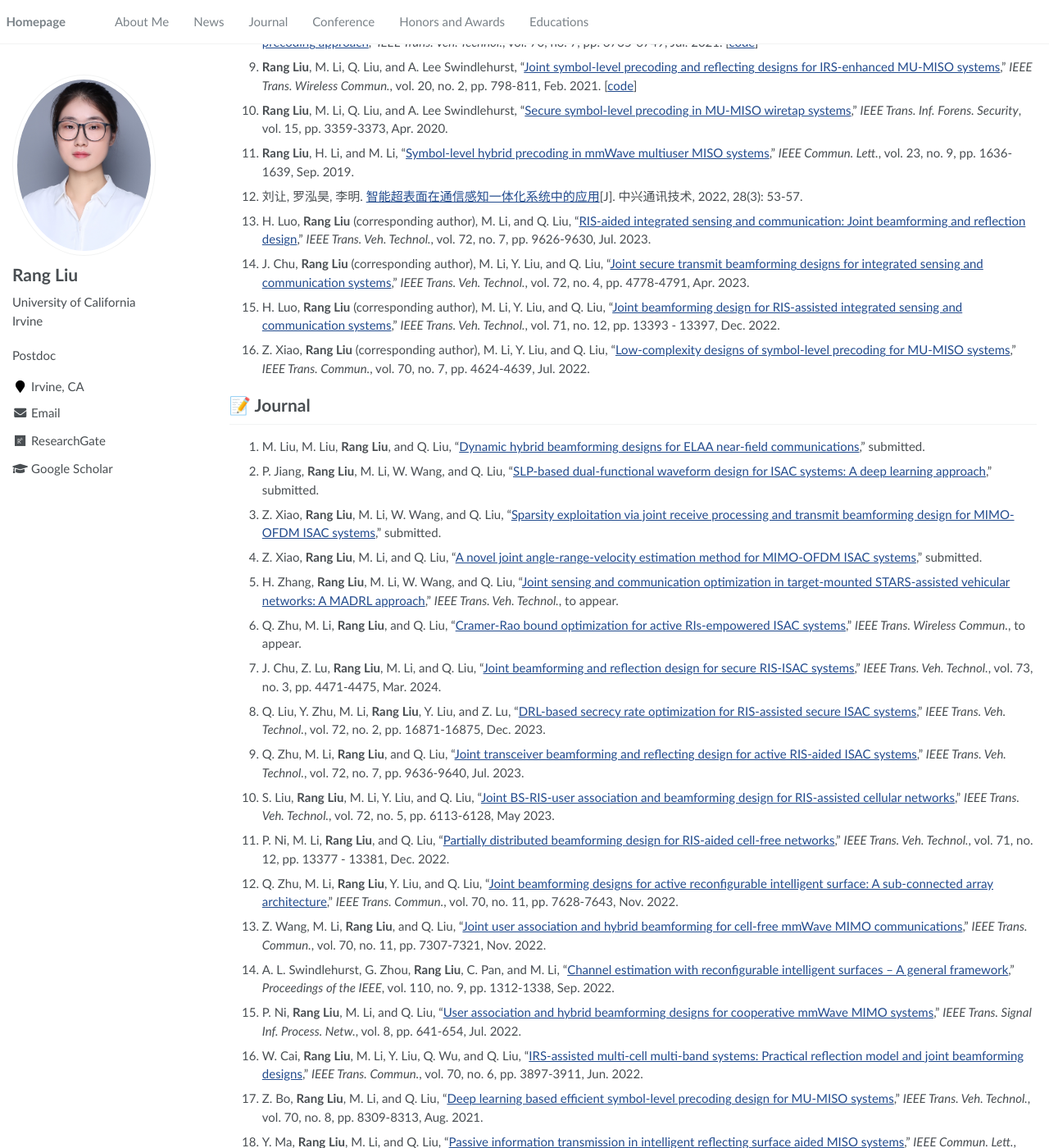
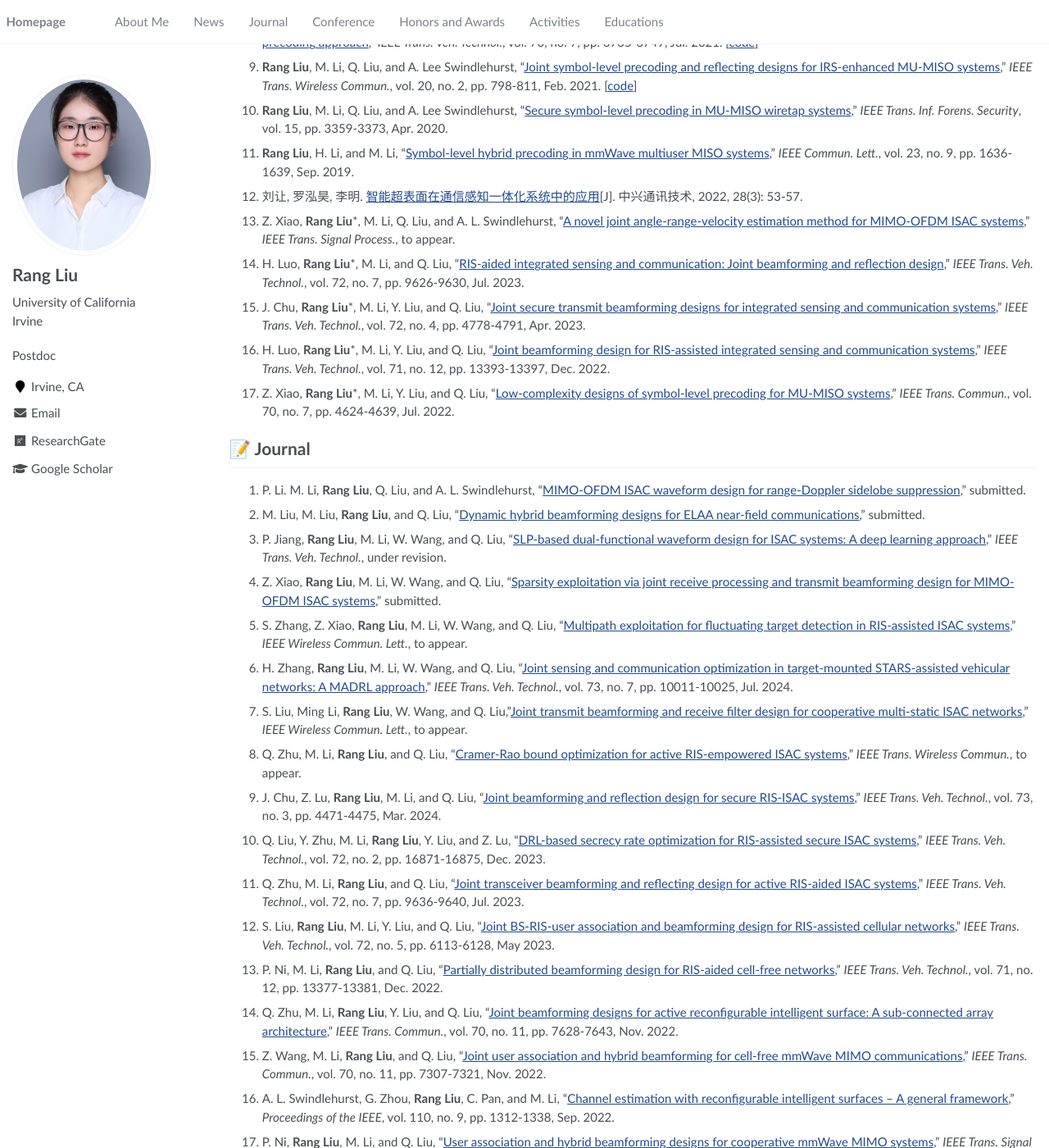
Before and after one commit to RangLiu0706/RangLiu0706.github.io, a Jekyll site: the page built from _pages/about.md, in a window 1280 px wide and 1400 px high, scrolled down 964 px. Shown: the whole window at 82% size. Built offline with Jekyll 4.4.1, drawn with Linux system fonts in a browser that asks for light colours; comment, search, counter and statistics services are not loaded; some of the changed text lies outside the part shown.

Commit message:
update0820

```diff
--- a/_data/navigation.yml
+++ b/_data/navigation.yml
@@ -15,5 +15,8 @@
   - title: "Honors and Awards"
     url: "/#-honors-and-awards"
 
+  - title: "Activities"
+    url: "/#-activities"
+
   - title: "Educations"
     url: "/#-educations"
--- a/_pages/about.md
+++ b/_pages/about.md
@@ -53,7 +53,7 @@
 # 📝 Journal
 
 
-16. **Rang Liu**, M. Li, Q. Liu, and A. L. Swindlehurst, "[SNR/CRB-constrained joint beamforming and reflection designs for RIS-ISAC systems](https://ieeexplore.ieee.org/document/10364735)," *IEEE Trans. Wireless Commun.*, to appear. [<a href="https://github.com/RangLiu0706/SNR-CRB-constrained-beamforming-for-RIS-ISAC">code</a>]
+16. **Rang Liu**, M. Li, Q. Liu, and A. L. Swindlehurst, "[SNR/CRB-constrained joint beamforming and reflection designs for RIS-ISAC systems](https://ieeexplore.ieee.org/document/10364735)," *IEEE Trans. Wireless Commun.*, vol. 23, no. 7, pp. 7456-7470, Jul. 2024. [<a href="https://github.com/RangLiu0706/SNR-CRB-constrained-beamforming-for-RIS-ISAC">code</a>]
 
 15. **Rang Liu**, M. Li, H. Luo, Q. Liu, and A. L. Swindlehurst, "[Integrated sensing and communication with reconfigurable intelligent surfaces: Opportunities, applications, and future directions](https://ieeexplore.ieee.org/document/10077119/)," *IEEE Wireless Commun.*, vol. 30, no. 1, pp. 50-57, Feb. 2023.  [<a href="https://github.com/RangLiu0706/RIS_ISAC_magazine">code</a>]
 
@@ -84,27 +84,33 @@
 
 5. 刘让, 罗泓昊, 李明. [智能超表面在通信感知一体化系统中的应用](https://www.zte.com.cn/china/about/magazine/zte-communications/2022/cn202203/specialtopic/cn202202009.html)[J]. 中兴通讯技术, 2022, 28(3): 53-57.
 
-4. H. Luo, **Rang Liu** (corresponding author), M. Li, and Q. Liu, "[RIS-aided integrated sensing and communication: Joint beamforming and reflection design](https://ieeexplore.ieee.org/document/10052711/)," *IEEE Trans. Veh. Technol.*, vol. 72, no. 7, pp. 9626-9630, Jul. 2023.
+5. Z. Xiao, **Rang Liu**\*, M. Li, Q. Liu, and A. L. Swindlehurst, "[A novel joint angle-range-velocity estimation method for MIMO-OFDM ISAC systems](https://ieeexplore.ieee.org/document/10634583)," *IEEE Trans. Signal Process.*, to appear.
 
-3. J. Chu, **Rang Liu** (corresponding author), M. Li, Y. Liu, and Q. Liu, "[Joint secure transmit beamforming designs for integrated sensing and communication systems](https://ieeexplore.ieee.org/document/9968163)," *IEEE Trans. Veh. Technol.*, vol. 72, no. 4, pp. 4778-4791, Apr. 2023.
+4. H. Luo, **Rang Liu**\*, M. Li, and Q. Liu, "[RIS-aided integrated sensing and communication: Joint beamforming and reflection design](https://ieeexplore.ieee.org/document/10052711/)," *IEEE Trans. Veh. Technol.*, vol. 72, no. 7, pp. 9626-9630, Jul. 2023.
 
-2. H. Luo, **Rang Liu** (corresponding author), M. Li, Y. Liu, and Q. Liu, "[Joint beamforming design for RIS-assisted integrated sensing and communication systems](https://ieeexplore.ieee.org/document/9852716)," *IEEE Trans. Veh. Technol.*, vol. 71, no. 12, pp. 13393 - 13397, Dec. 2022.
+3. J. Chu, **Rang Liu**\*, M. Li, Y. Liu, and Q. Liu, "[Joint secure transmit beamforming designs for integrated sensing and communication systems](https://ieeexplore.ieee.org/document/9968163)," *IEEE Trans. Veh. Technol.*, vol. 72, no. 4, pp. 4778-4791, Apr. 2023.
 
-1. Z. Xiao, **Rang Liu** (corresponding author), M. Li, Y. Liu, and Q. Liu, "[Low-complexity designs of symbol-level precoding for MU-MISO systems](https://ieeexplore.ieee.org/document/9770790)," *IEEE Trans. Commun.*, vol. 70, no. 7, pp. 4624-4639, Jul. 2022.
+2. H. Luo, **Rang Liu**\*, M. Li, Y. Liu, and Q. Liu, "[Joint beamforming design for RIS-assisted integrated sensing and communication systems](https://ieeexplore.ieee.org/document/9852716)," *IEEE Trans. Veh. Technol.*, vol. 71, no. 12, pp. 13393-13397, Dec. 2022.
+
+1. Z. Xiao, **Rang Liu**\*, M. Li, Y. Liu, and Q. Liu, "[Low-complexity designs of symbol-level precoding for MU-MISO systems](https://ieeexplore.ieee.org/document/9770790)," *IEEE Trans. Commun.*, vol. 70, no. 7, pp. 4624-4639, Jul. 2022.
 
 # 📝 Journal
 
-18. M. Liu, M. Liu, **Rang Liu**, and Q. Liu, "[Dynamic hybrid beamforming designs for ELAA near-field communications]()," submitted.
+20. P. Li. M. Li, **Rang Liu**, Q. Liu, and A. L. Swindlehurst, "[MIMO-OFDM ISAC waveform design for range-Doppler sidelobe suppression](https://arxiv.org/abs/2406.17218)," submitted.
 
-17. P. Jiang, **Rang Liu**, M. Li, W. Wang, and Q. Liu, "[SLP-based dual-functional waveform design for ISAC systems: A deep learning approach]()," submitted.
+19. M. Liu, M. Liu, **Rang Liu**, and Q. Liu, "[Dynamic hybrid beamforming designs for ELAA near-field communications]()," submitted.
 
-16. Z. Xiao, **Rang Liu**, M. Li, W. Wang, and Q. Liu, "[Sparsity exploitation via joint receive processing and transmit beamforming design for MIMO-OFDM ISAC systems](https://arxiv.org/abs/2312.17454)," submitted.
+18. P. Jiang, **Rang Liu**, M. Li, W. Wang, and Q. Liu, "[SLP-based dual-functional waveform design for ISAC systems: A deep learning approach]()," *IEEE Trans. Veh. Technol.*, under revision.
 
-15. Z. Xiao, **Rang Liu**, M. Li, and Q. Liu, "[A novel joint angle-range-velocity estimation method for MIMO-OFDM ISAC systems](https://arxiv.org/abs/2308.03387)," submitted.
+17. Z. Xiao, **Rang Liu**, M. Li, W. Wang, and Q. Liu, "[Sparsity exploitation via joint receive processing and transmit beamforming design for MIMO-OFDM ISAC systems](https://arxiv.org/abs/2312.17454)," submitted.
 
-14. H. Zhang, **Rang Liu**, M. Li, W. Wang, and Q. Liu, "[Joint sensing and communication optimization in target-mounted STARS-assisted vehicular networks: A MADRL approach](https://ieeexplore.ieee.org/document/10436358)," *IEEE Trans. Veh. Technol.*, to appear.
+16. S. Zhang, Z. Xiao, **Rang Liu**, M. Li, W. Wang, and Q. Liu, "[Multipath exploitation for fluctuating target detection in RIS-assisted ISAC systems](https://ieeexplore.ieee.org/document/10564104)," *IEEE Wireless Commun. Lett.*, to appear.
 
-13. Q. Zhu, M. Li, **Rang Liu**, and Q. Liu, "[Cramer-Rao bound optimization for active RIs-empowered ISAC systems](https://arxiv.org/abs/2309.09207)," *IEEE Trans. Wireless Commun.*, to appear.
+15. H. Zhang, **Rang Liu**, M. Li, W. Wang, and Q. Liu, "[Joint sensing and communication optimization in target-mounted STARS-assisted vehicular networks: A MADRL approach](https://ieeexplore.ieee.org/document/10436358)," *IEEE Trans. Veh. Technol.*, vol. 73, no. 7, pp. 10011-10025, Jul. 2024.
+
+14. S. Liu, Ming Li, **Rang Liu**, W. Wang, and Q. Liu,"[Joint transmit beamforming and receive filter design for cooperative multi-static ISAC networks](https://ieeexplore.ieee.org/document/10496487)," *IEEE Wireless Commun. Lett.*, to appear.
+
+13. Q. Zhu, M. Li, **Rang Liu**, and Q. Liu, "[Cramer-Rao bound optimization for active RIS-empowered ISAC systems](https://ieeexplore.ieee.org/document/10496515)," *IEEE Trans. Wireless Commun.*, to appear.
 
 12. J. Chu, Z. Lu, **Rang Liu**, M. Li, and Q. Liu, "[Joint beamforming and reflection design for secure RIS-ISAC systems](https://ieeexplore.ieee.org/document/10298597)," *IEEE Trans. Veh. Technol.*, vol. 73, no. 3, pp. 4471-4475, Mar. 2024.
 
@@ -114,7 +120,7 @@
 
 9. S. Liu, **Rang Liu**, M. Li, Y. Liu, and Q. Liu, "[Joint BS-RIS-user association and beamforming design for RIS-assisted cellular networks](https://ieeexplore.ieee.org/document/9996967)," *IEEE Trans. Veh. Technol.*, vol. 72, no. 5, pp. 6113-6128, May 2023.
 
-8. P. Ni, M. Li, **Rang Liu**, and Q. Liu, "[Partially distributed beamforming design for RIS-aided cell-free  networks](https://ieeexplore.ieee.org/document/9847407)," *IEEE Trans. Veh. Technol.*, vol. 71, no. 12, pp. 13377 - 13381, Dec. 2022.
+8. P. Ni, M. Li, **Rang Liu**, and Q. Liu, "[Partially distributed beamforming design for RIS-aided cell-free  networks](https://ieeexplore.ieee.org/document/9847407)," *IEEE Trans. Veh. Technol.*, vol. 71, no. 12, pp. 13377-13381, Dec. 2022.
 
 7.	Q. Zhu, M. Li, **Rang Liu**, Y. Liu, and Q. Liu, "[Joint beamforming designs for active reconfigurable intelligent surface: A sub-connected array architecture](https://ieeexplore.ieee.org/document/9913498/)," *IEEE Trans. Commun.*, vol. 70, no. 11, pp. 7628-7643, Nov. 2022.
 
@@ -160,25 +166,25 @@
 
 # 📝 Conference
 
-26. M. Liu, M. Li, **Rang Liu**, and Q. Liu,  "[A novel dynamic hybrid beamforming design for ELAA systems](), in *Proc. IEEE Int. Conf. Commun. (ICC)*, Denver, USA, Jun. 2024.
+26. M. Liu, M. Li, **Rang Liu**, and Q. Liu,  "[A novel dynamic hybrid beamforming design for ELAA systems](https://ieeexplore.ieee.org/document/10622286), in *Proc. IEEE Int. Conf. Commun. (ICC)*, Denver, USA, Jun. 2024.
 
 
-25. P. Li, Z. Xiao, M. Li, **Rang Liu**, and Q. Liu, "[Low-range-sidelobe waveform design for MIMO-OFDM ISAC systems](https://arxiv.org/abs/2305.18847), in *Proc. IEEE Int. Conf. Commun. (ICC)*, Denver, USA, Jun. 2024.
+25. P. Li, Z. Xiao, M. Li, **Rang Liu**, and Q. Liu, "[Low-range-sidelobe waveform design for MIMO-OFDM ISAC systems](https://ieeexplore.ieee.org/document/10622269), in *Proc. IEEE Int. Conf. Commun. (ICC)*, Denver, USA, Jun. 2024.
 
 
-24. P. Jiang, **Rang Liu**, M. Li, Z. Xiao, and Q. Liu, "[Deep learning for SLP-based ISAC waveform design](), in *Proc. IEEE Int. Conf. Commun. (ICC)*, Denver, USA, Jun. 2024.
+24. P. Jiang, **Rang Liu**, M. Li, Z. Xiao, and Q. Liu, "[Deep learning for SLP-based ISAC waveform design](https://ieeexplore.ieee.org/document/10622743), in *Proc. IEEE Int. Conf. Commun. (ICC)*, Denver, USA, Jun. 2024.
 
 
-23. L. V. Nguyen, **Rang Liu**, and A. L. Swindlehurst, "[Exploitation of symmetrical non-convexity for symbol-level DFRC signal design](), in *Proc. IEEE Int. Conf. Commun. (ICC)*, Denver, USA, Jun. 2024.
+23. L. V. Nguyen, **Rang Liu**, and A. L. Swindlehurst, "[Exploitation of symmetrical non-convexity for symbol-level DFRC signal design](https://ieeexplore.ieee.org/document/10622712), in *Proc. IEEE Int. Conf. Commun. (ICC)*, Denver, USA, Jun. 2024.
 
 
-22. S. Liu, **Rang Liu**, Z. Lu, M. Li, and Q. Liu, "[Cooperative cell-free ISAC networks: Joint BS mode selection and beamforming design](https://arxiv.org/abs/2305.10800), in *Proc. IEEE Wireless Commun. Netw. Conf. (WCNC)*, Dubai, United Arab Emirates, Apr. 2024.
+22. S. Liu, **Rang Liu**, Z. Lu, M. Li, and Q. Liu, "[Cooperative cell-free ISAC networks: Joint BS mode selection and beamforming design](https://ieeexplore.ieee.org/document/10571110), in *Proc. IEEE Wireless Commun. Netw. Conf. (WCNC)*, Dubai, United Arab Emirates, Apr. 2024.
 
 
-21. Y. Zheng, **Rang Liu**, M. Li, and Q. Liu, "[End-to-end learning for SLP-based ISAC systems](https://arxiv.org/abs/2401.05663), in *Proc. IEEE Wireless Commun. Netw. Conf. (WCNC)*, Dubai, United Arab Emirates, Apr. 2024.
+21. Y. Zheng, **Rang Liu**, M. Li, and Q. Liu, "[End-to-end learning for SLP-based ISAC systems](https://ieeexplore.ieee.org/document/10571266), in *Proc. IEEE Wireless Commun. Netw. Conf. (WCNC)*, Dubai, United Arab Emirates, Apr. 2024.
 
 
-20. Y. Yang, Z. Lu, M. Li, **Rang Liu**, and Q. Liu, "[A practical beamforming design for active RIS-assisted MU-MISO systems](https://arxiv.org/abs/2401.03873), in *Proc. IEEE Wireless Commun. Netw. Conf. (WCNC)*, Dubai, United Arab Emirates, Apr. 2024.
+20. Y. Yang, Z. Lu, M. Li, **Rang Liu**, and Q. Liu, "[A practical beamforming design for active RIS-assisted MU-MISO systems](https://ieeexplore.ieee.org/document/10571145), in *Proc. IEEE Wireless Commun. Netw. Conf. (WCNC)*, Dubai, United Arab Emirates, Apr. 2024.
 
 
 19. H. Zhang, S. Liu, **Rang Liu**, M. Li, and Q. Liu, "[Distributed DRL based beamforming design for RIS-assisted multi-cell systems](https://ieeexplore.ieee.org/document/10436881/), in *Proc. IEEE Global Commun. Conf. (GLOBECOM)*, Kuala Lumpur, Malaysia, Dec. 2023.
@@ -244,6 +250,19 @@
 - *2020.10*: I receive the National Scholarship.
 - *2022.10*: I receive the National Scholarship.
 
+# 🎓 Activities
+
+- Invited talks: SPS webinar,
+
+- Technical Program Committee (TPC) for Conferences: VTC2024-Fall
+
+- Co-Chair for Conferences: ICASSP2025
+
+- Reviewer for Journals: JSAC, JSTSP, TSP, TWC, TCOM, TIFS, WC, CM, TVT, SJ, TGCN, SPL, WCL, CL...
+
+- Reviewer for Conferences: GLOBECOM, ICC, WCNC, WCSP, ICCC, ISWCS, ISACom, JC\&S, PIMRC,...
+
+
 # 📖 Educations
 - *2020.09 - 2023.09*: Dalian University of Technology. Major in Information and Communication Engineering.
 - *2014.09 - 2018.06*: Dalian University of Technology. Major in Electronic and Information Engineering.
```
Also changed, not shown: other parts of _pages/about.md (+1 -1 lines).
